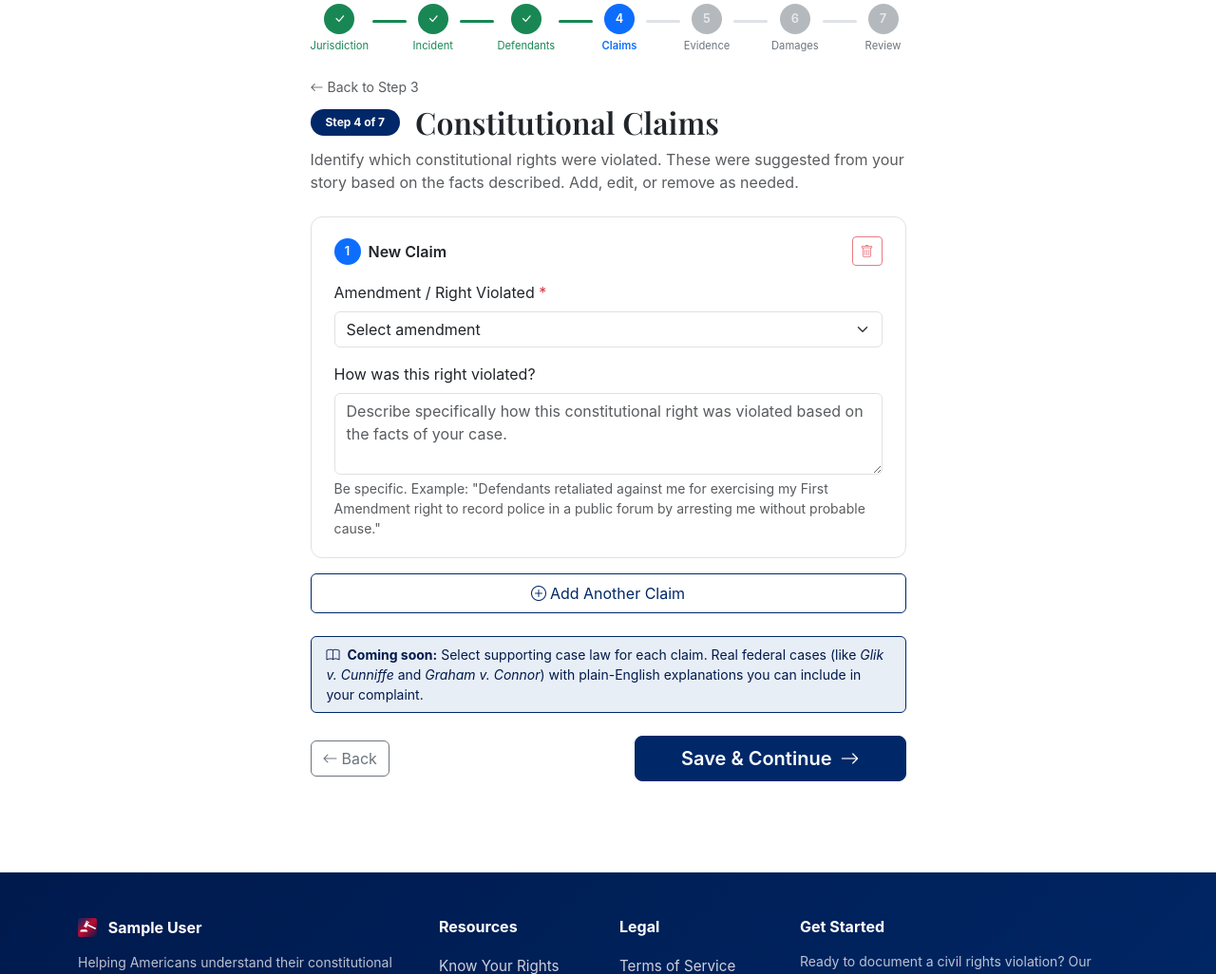
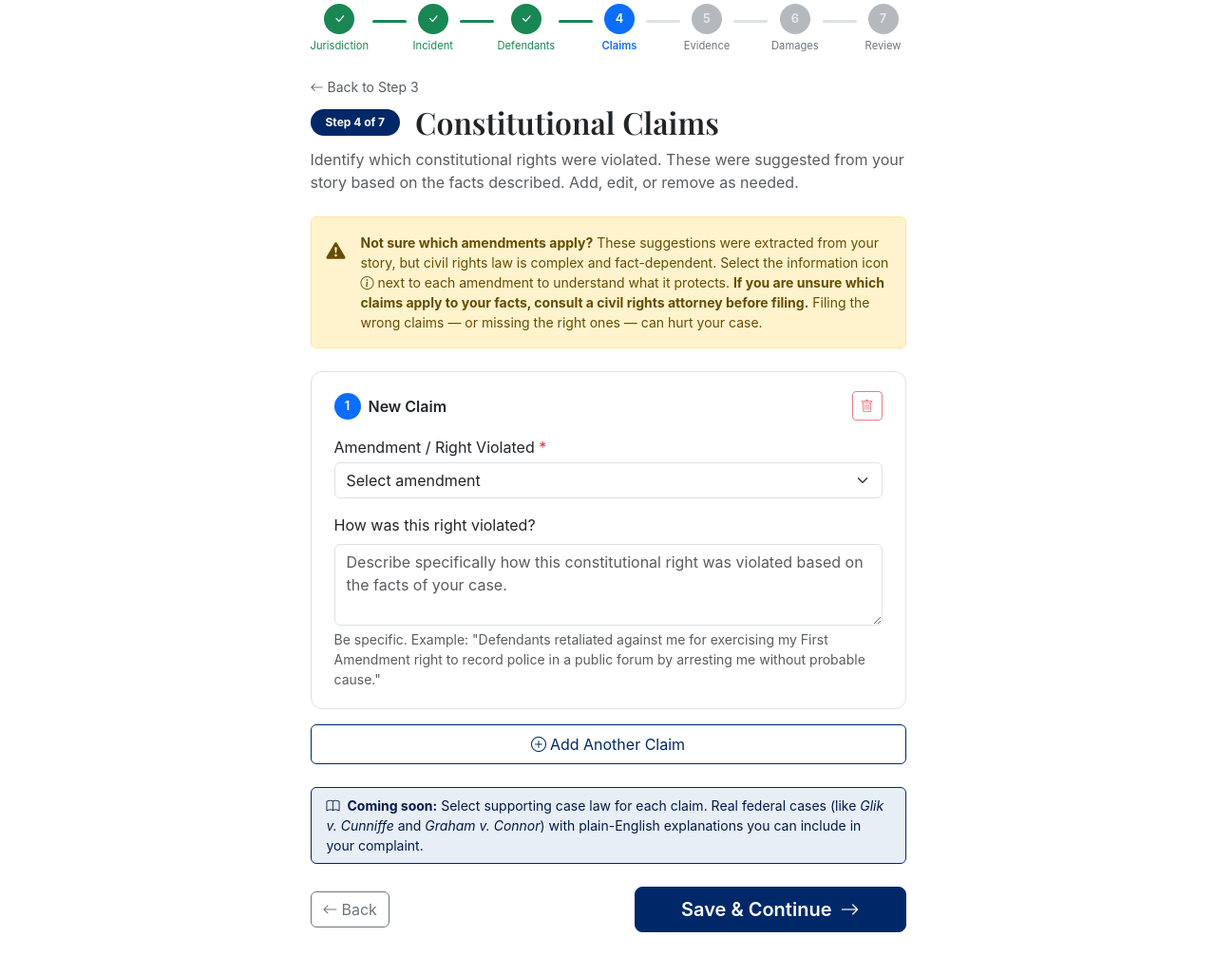
Before and after one commit to LaylaAddi/file-1983, a Django app: template templates/documents/wizard_step4.html in a window 1280 px wide. Shown: the part 162-1188 px from the top of the page at 95% size. Run offline with Django 4.2, Linux system fonts and the light colour scheme; tables that the repository leaves empty hold one stand-in row (values such as "Sample post"); the template is opened without the code that fills it: values that come from a table or form of the project are taken from there, most other values are stand-ins (such as "Sample title", 1, 10 or a date in 2020); parts of the project's set-up code (start-up, migrations or seed data) failed here and were passed over.

Commit message:
Step 4: add plain-English amendment guidance and legal disclaimer
For pro se users who may not know which amendments apply:
- AMENDMENT_INFO constant in views.py with plain-language descriptions
  and common examples for every amendment choice
- Info panel per claim card (toggles via 'What does this protect?'
  link); shows description + examples + attorney-consultation note
- Top-of-page warning banner encouraging users to consult a civil
  rights attorney if unsure which claims apply
- 'Suggested from your story' badge on claims pre-populated by GPT
  so users know these came from the AI extraction

https://claude.ai/code/session_01Xasrb1nVUxvrdvRkAArFj2

```diff
--- a/templates/documents/wizard_step4.html
+++ b/templates/documents/wizard_step4.html
@@ -72,6 +101,19 @@
                 {% endfor %}
             {% endif %}
 
+            <!-- Legal disclaimer -->
+            <div class="alert alert-warning d-flex gap-3 align-items-start mb-4">
+                <i class="bi bi-exclamation-triangle-fill fs-5 flex-shrink-0 mt-1"></i>
+                <div class="small">
+                    <strong>Not sure which amendments apply?</strong> These suggestions were extracted
+                    from your story, but civil rights law is complex and fact-dependent. Select the
+                    information icon <i class="bi bi-info-circle"></i> next to each amendment to
+                    understand what it protects. <strong>If you are unsure which claims apply to
+                    your facts, consult a civil rights attorney before filing.</strong> Filing the
+                    wrong claims — or missing the right ones — can hurt your case.
+                </div>
+            </div>
+
             <form method="post">
                 {% csrf_token %}
                 <input type="hidden" name="claim_count" :value="claims.length">
@@ -80,9 +122,12 @@
                 <template x-for="(claim, idx) in claims" :key="idx">
                     <div class="claim-card">
                         <div class="claim-card-header">
-                            <div class="d-flex align-items-center gap-2">
+                            <div class="d-flex align-items-center gap-2 flex-wrap">
                                 <span class="claim-number" x-text="idx + 1"></span>
                                 <span class="fw-semibold" x-text="amendmentLabel(claim.amendment) || 'New Claim'"></span>
+                                <span class="ai-badge" x-show="claim.pk && claim.how_violated" x-cloak>
+                                    <i class="bi bi-stars me-1"></i>Suggested from your story
+                                </span>
                             </div>
                             <button type="button" class="btn btn-sm btn-outline-danger"
                                     @click="removeClaim(idx)"
@@ -94,10 +139,21 @@
                         <input type="hidden" :name="'claim_' + idx + '_pk'" :value="claim.pk || ''">
 
                         <div class="mb-3">
-                            <label class="form-label">Amendment / Right Violated <span class="text-danger">*</span></label>
-                            <select class="form-select"
+                            <div class="d-flex align-items-center justify-content-between">
+                                <label class="form-label mb-0">
+                                    Amendment / Right Violated <span class="text-danger">*</span>
+                                </label>
+                                <button type="button" class="btn btn-link btn-sm p-0 text-decoration-none"
+                                        @click="claim._showInfo = !claim._showInfo"
+                                        x-show="claim.amendment && amendmentInfo(claim.amendment)">
+                                    <i class="bi bi-info-circle me-1"></i>
+                                    <span x-text="claim._showInfo ? 'Hide info' : 'What does this protect?'"></span>
+                                </button>
+                            </div>
+                            <select class="form-select mt-1"
                                     :name="'claim_' + idx + '_amendment'"
-                                    x-model="claim.amendment">
+                                    x-model="claim.amendment"
+                                    @change="claim._showInfo = true">
                                 <option value="">Select amendment</option>
                                 {% for value, label in amendment_choices %}
                                 <option value="{{ value }}">{{ label }}</option>
@@ -106,6 +162,31 @@
                             <div class="form-text text-warning" x-show="isDuplicate(idx)" x-cloak>
                                 <i class="bi bi-exclamation-circle me-1"></i>
                                 This amendment is already used in another claim — pick a different one.
+                            </div>
+
+                            <!-- Amendment info panel -->
+                            <div class="amendment-info"
+                                 x-show="claim._showInfo && claim.amendment && amendmentInfo(claim.amendment)"
+                                 x-cloak x-transition>
+                                <div class="info-title">
+                                    <i class="bi bi-shield-check me-1"></i>What this amendment protects
+                                </div>
+                                <div x-text="amendmentInfo(claim.amendment).description"></div>
+                                <template x-if="amendmentInfo(claim.amendment).examples.length > 0">
+                                    <div class="mt-2">
+                                        <div class="fw-semibold small">Common examples:</div>
+                                        <ul>
+                                            <template x-for="ex in amendmentInfo(claim.amendment).examples">
+                                                <li x-text="ex"></li>
+                                            </template>
+                                        </ul>
+                                    </div>
+                                </template>
+                                <div class="text-muted small mt-2">
+                                    <i class="bi bi-info-circle me-1"></i>
+                                    This is a general explanation, not legal advice. Consult an
+                                    attorney if you are unsure whether this applies to your case.
+                                </div>
                             </div>
                         </div>
 
@@ -167,18 +248,23 @@
 <script>
 function step4() {
     const raw = {{ claims_json|safe }};
-    const claims = raw.map(c => ({...c}));
+    const claims = raw.map(c => ({...c, _showInfo: false}));
     if (claims.length === 0) {
         claims.push(emptyClaim());
     }
 
     const amendmentLabels = {{ amendment_labels_json|safe }};
+    const amendmentInfoMap = {{ amendment_info_json|safe }};
 
     return {
         claims,
 
         amendmentLabel(value) {
             return amendmentLabels[value] || '';
+        },
+
+        amendmentInfo(value) {
+            return amendmentInfoMap[value] || null;
         },
 
         addClaim() {
@@ -208,6 +294,7 @@ function emptyClaim() {
         pk: null,
         amendment: '',
         how_violated: '',
+        _showInfo: false,
     };
 }
 </script>
```
Also changed, not shown: other parts of templates/documents/wizard_step4.html (+29 -0 lines), documents/views.py (+114 -0 lines).
